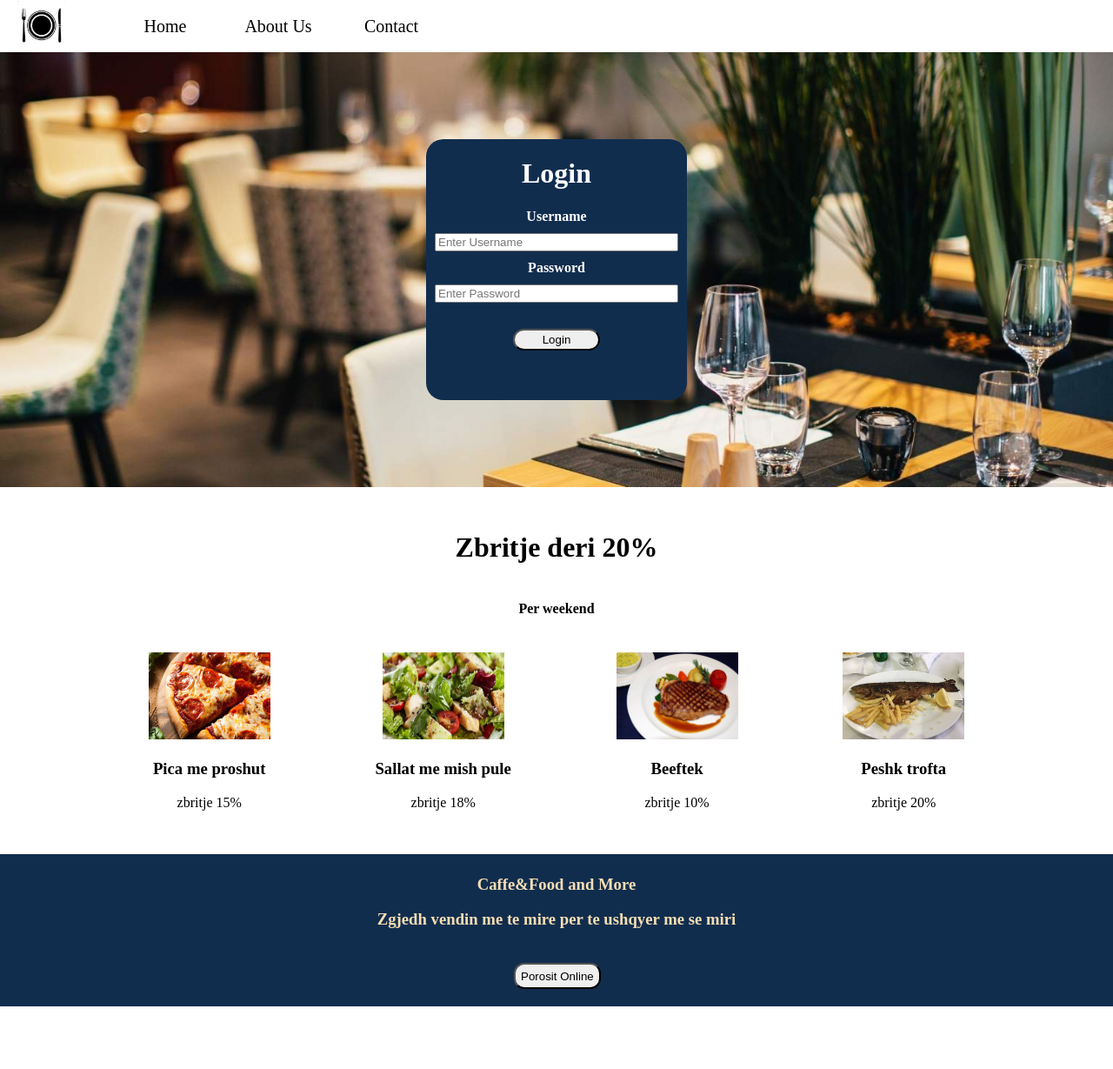
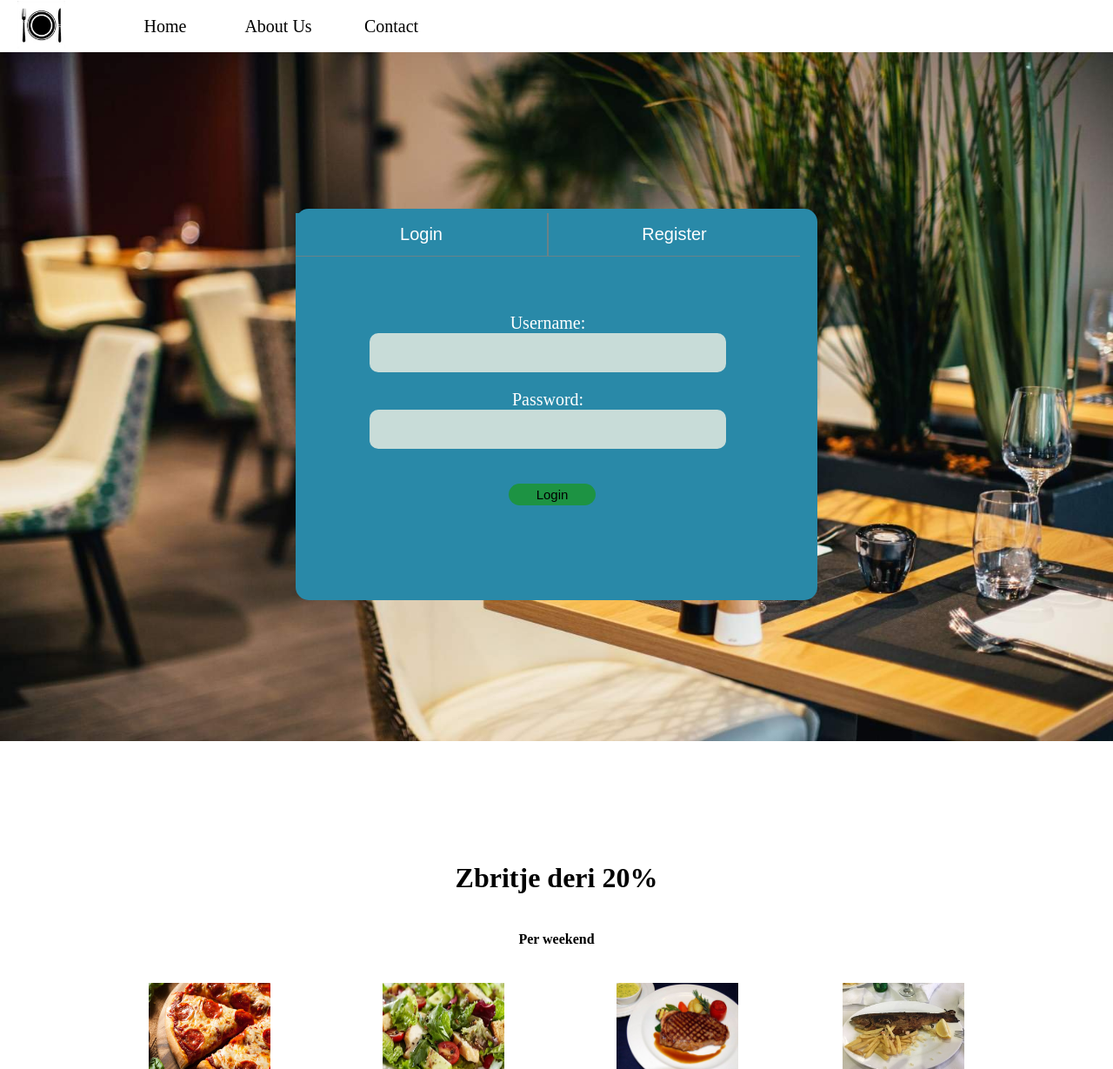
Before and after one commit to haxhillolluni/Grupi.EDSHH, a PHP site: page /Restaurant.html in a window 1280 px wide. Shown: the top 1229 px of the page at 87% size. Before the commit the page ends 1157 px from the top, so only its background shows below. Run offline with PHP 8.4, Linux system fonts and the light colour scheme.

Commit message:
Add files via upload

```diff
--- a/Restaurant.css
+++ b/Restaurant.css
@@ -76,18 +76,12 @@ body,html{
     height: 100%;
     margin: 0px;
 }
-.bg-img{
-        /* The image used */
-        background-image: url("RestaurantInside.jpg");
+.main{
+    background-image: url('RestaurantInside.jpg');
+    background-repeat: no-repeat;
+    background-size: 100% 90%;
+    padding-top:180px;
 
-        /* Control the height of the image */
-        min-height: 500px;
-
-        /* Center and scale the image nicely */
-        background-position: center;
-        background-repeat: no-repeat;
-        background-size: cover;
-        position: relative;
 
 
 }
@@ -105,6 +99,47 @@ body,html{
     height: 300px;
     width: 300px;
     border-radius: 20px;
+}
+.buttons {
+    width: 50%;
+    height: 100%;
+    margin: 0;
+    background-color:rgb(17, 45, 78);
+    box-shadow: 1px;
+    border: none;
+    border-bottom: 1px solid rgb(17, 45, 78);
+    color: white;
+    font-size: 20px;
+}
+button {
+    -webkit-appearance: button;
+
+    text-rendering: auto;
+    letter-spacing: normal;
+    word-spacing: normal;
+    text-transform: none;
+    text-indent: 0px;
+    text-shadow: none;
+    display: inline-block;
+    text-align: center;
+    align-items: flex-start;
+    cursor: default;
+    box-sizing: border-box;
+    margin: 0em;
+    font: 400 13.3333px Arial;
+    padding: 1px 6px;
+    border-width: 2px;
+    border-style: outset;
+    border-image: initial;
+}
+#buttonsBox{
+    display: flex;
+    height: 30px;
+    width: 180px;
+    margin-top: 5px;
+}
+#loginButtonLogin, #registerButtonLogin {
+    border-right: 1px solid rgb(17, 45, 78);
 }
 
 .container2>input{
@@ -180,3 +215,116 @@ body,html{
     margin-top: 50px;
     margin-left: 100px;
 }
+.main {
+    display: flex;
+    flex-direction: column;
+    min-height: 700px;
+    width: 100%;
+    align-items: center;
+
+}
+
+.main #formatBox2{
+    display: none;
+}
+
+#formatBox1{
+    display: flex;
+    flex-direction: column;
+    width: 600px;
+    height: 450px;
+    background-color: #2989A8;
+    border-radius: 15px;
+    margin-top: 0px;
+}
+
+#formatBox2{
+    display: flex;
+    flex-direction: column;
+    width: 600px;
+    height: 450px;
+    background-color: #2989A8;
+    border-radius: 15px;
+}
+
+#buttonsBox{
+    display: flex;
+    height: 50px;
+    width: 580px;
+    margin-top: 5px;
+}
+
+#form{
+    display: flex;
+    flex-direction: column;
+    width: 580px;
+    height: 350px;
+    color: white;
+    justify-content: center;
+    align-items: center;
+    font-size: 20px;
+
+}
+
+#form2{
+    display: flex;
+    flex-direction: column;
+    width: 580px;
+    height: 350px;
+    color: white;
+    justify-content: center;
+    align-items: center;
+    font-size: 20px;
+}
+
+
+.buttons{
+    width: 50%;
+    height: 100%;
+    margin: 0;
+    background-color: #2989A8;
+    box-shadow: 1px ;
+    border: none;
+    border-bottom: 1px solid #698288;
+    color: white;
+    font-size: 20px;
+}
+
+.buttons:hover{
+    background-color: #24D3AC;
+}
+
+#loginButtonLogin , #registerButtonLogin{
+    border-right: 1px solid #698288;
+}
+
+#loginButtonRegister , #registerButtonRegister{
+    border-left: 1px solid #698288;
+}
+
+
+
+.txtField{
+    width: 400px;
+    height: 35px;
+    background-color: #C8DCD8;
+    border: thin;
+    border-radius: 10px;
+    padding: 5px;
+    color: #7A8584;
+   margin-bottom: 20px;
+}
+
+.submitButton {
+    background-color: #1D9343;
+    color: black;
+    font-size: 15px;
+    height: 35px;
+    width: 130px;
+    border:thin;
+    border-radius: 5px;
+    margin-top: 20px;
+}
+#login{
+    margin-left: 10px;
+}
--- a/Restaurant.html
+++ b/Restaurant.html
@@ -24,14 +24,11 @@
             <div class="menu">
                 <h3>Home</h3>
             </div>
-
             <div class="menu">
                 <h3>About</h3>
             </div>
-
             <div class="menu">
                 <h3>Contact</h3>
-
             </div>
             <div class="menu">
                 <h3>Order Online</h3>
@@ -46,27 +43,53 @@
     <body>
 
 
-            <div class="bg-img">
+        <div class="main">
+
+            <div id="formatBox1">
+                    <div id="buttonsBox">
+                        <button class="buttons"id="loginButtonLogin">Login</button>
+                        <button class="buttons" id="loginButtonRegister" onclick="registerForm()">Register</button>
+
+                    </div>
+
+                    <form id="form">
+                        <label>Username:</label>
+                        <input type="text" name="username" id="username"  class="txtField" required>
+
+                        <label>Password:</label>
+                        <input type="password" name="password" id="password"  class="txtField" required>
+
+                        <input type="submit" name="Login" id="login"  onclick ="validate()" class="submitButton" value="Login">
+                    </form>
+            </div>
 
 
 
-                <form action="/action_page.php" class="container2">
+            <div id="formatBox2" style="height: 450px;">
+                <div id="buttonsBox">
+                    <button class="buttons"id="registerButtonLogin" onclick="loginForm()">Login</button>
+                    <button class="buttons" id="registerButtonRegister">Register</button>
 
-                    <h1>Login</h1>
+                </div>
 
-                    <label for=""><b>Username</b></label>
-                    <input type="text" placeholder="Enter Username" name="" id="username"/>
+                <form id="form2">
+                    <label>Name:</label>
+                    <input type="text" name="username2" id="username2"  class="txtField" required>
 
-                    <label for=""><b>Password</b></label>
-                    <input type="password" placeholder="Enter Password " name="password " id="password"></input>
+                    <label>Lastname:</label>
+                    <input type="text" name="lastname" id="lastname" class="txtField" required>
+
+                    <label>Password:</label>
+                    <input type="password" name="password" id="password"  class="txtField" required>
+
+                    <input type="submit" name="Login" class="submitButton" value="Register">
+                </form>
+            </div>
 
 
-                    <input type="button" value="Login" id="login" onclick="validate()"></input>
 
-                </form>
+        </div>
 
-
-            </div>
             <div id ="foodContainer">
                <tr>
                    <td><h1>Zbritje deri 20%</h1></td>
@@ -108,6 +131,18 @@
             </div>
 
 
+            <script>
 
+                function registerForm(){
+                    document.getElementById("formatBox2").style.display="block";
+                    document.getElementById("formatBox1").style.display="none";
+                }
+
+                function loginForm(){
+                    document.getElementById("formatBox1").style.display="block";
+                    document.getElementById("formatBox2").style.display="none";
+                }
+
+            </script>
     </body>
 </html>
--- a/Restaurant.js
+++ b/Restaurant.js
@@ -9,10 +9,12 @@
         if(username.value.trim() == ""){
             alert('Please fill your username');
             username.focus();
+            username.style.borderColor='red';
 
         }else if(password.value.trim() ==""){
                 alert('Please fill your password ')
                 password.focus();
+                password.style.borderColor='red';
         }
 
     }
```
